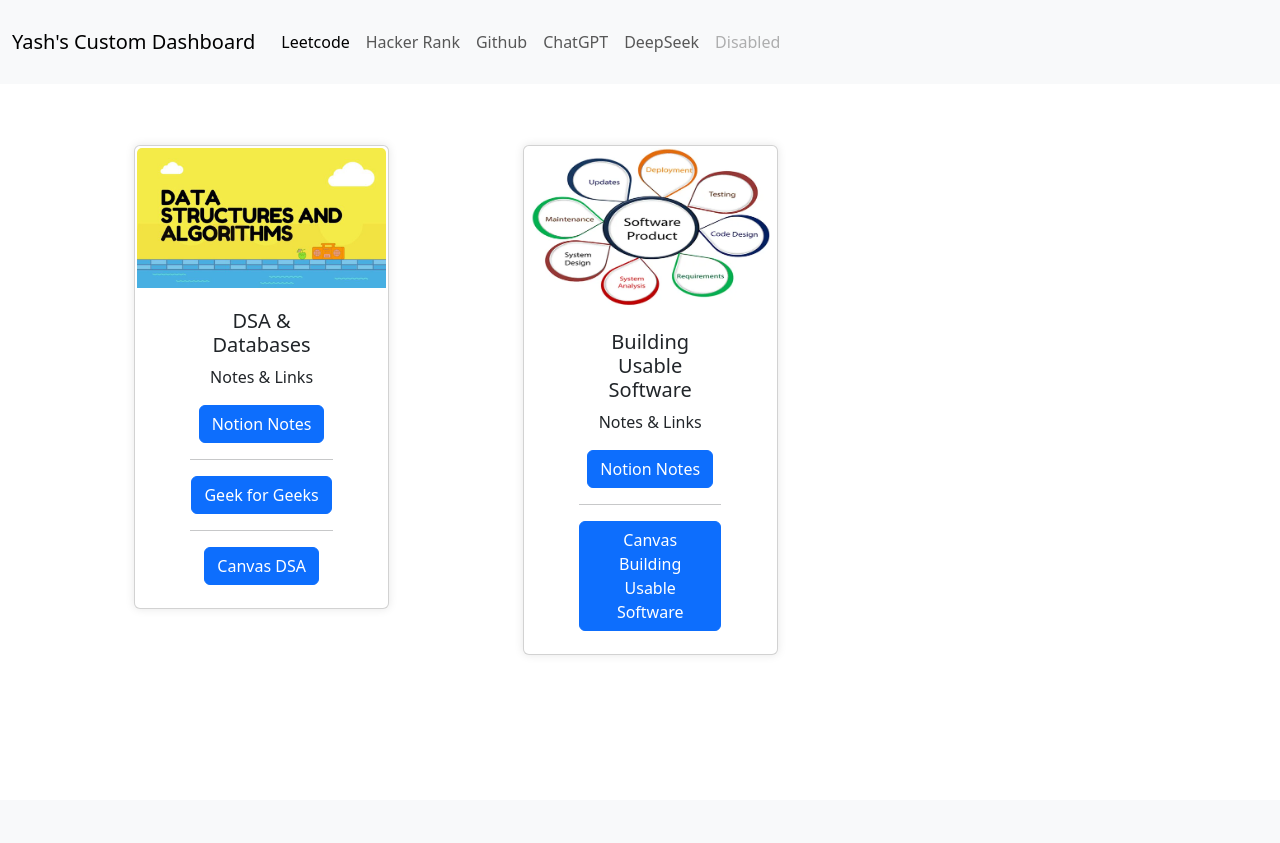
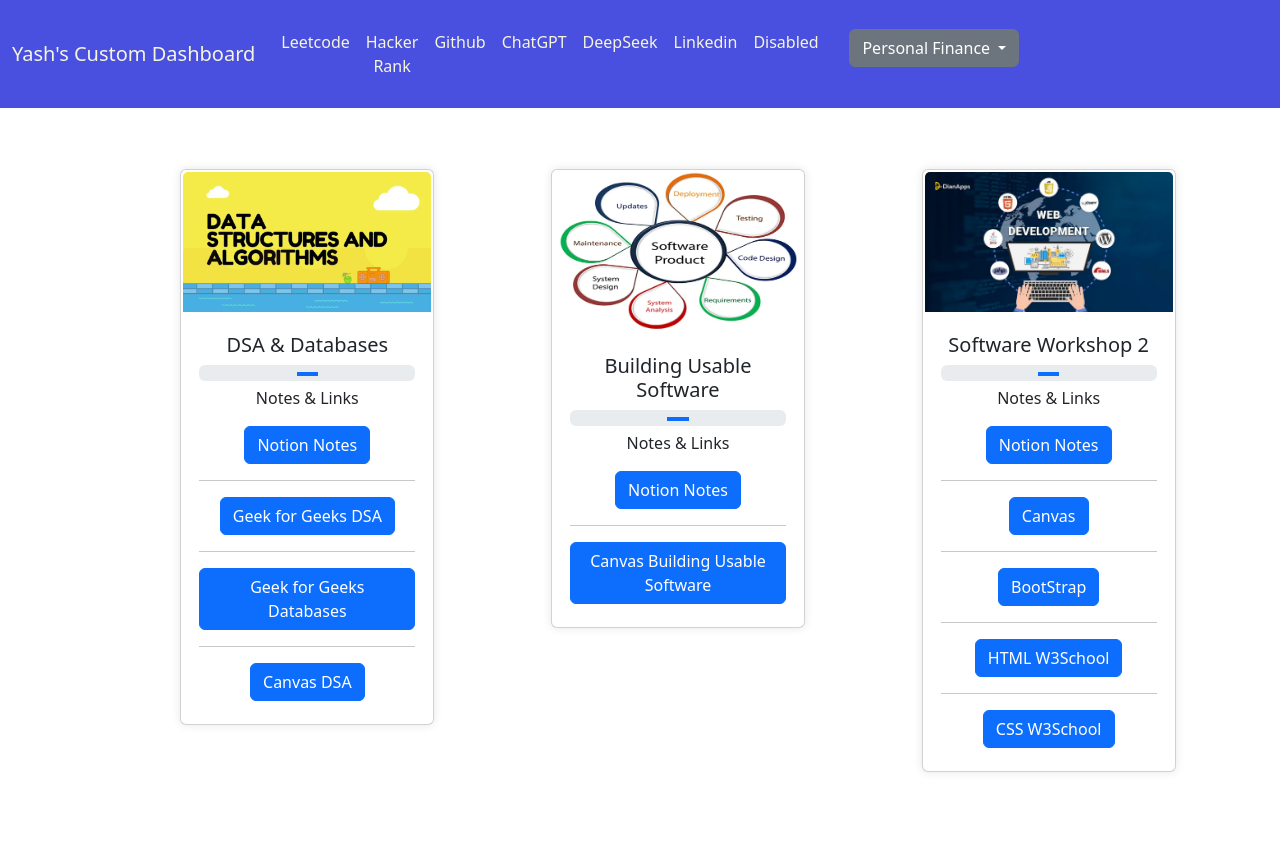
Before and after one commit to yash252525/FlaskwithTim, a Flask app: page / in a window 1280 px wide. Before the commit the page ends 655 px from the top, so only its background shows below. Run offline with Flask 3, Linux system fonts and the light colour scheme.

Commit message:
Acer Predator v3

```diff
--- a/templates/base.html
+++ b/templates/base.html
@@ -6,13 +6,50 @@
      <link href="https://cdn.jsdelivr.net/npm/bootstrap@5.3.3/dist/css/bootstrap.min.css" rel="stylesheet" integrity="sha384-QWTKZyjpPEjISv5WaRU9OFeRpok6YctnYmDr5pNlyT2bRjXh0JMhjY6hW+ALEwIH" crossorigin="anonymous">
 
     <style>
-            {% block style %} {% endblock %}
+            {% block style %}
+
+            {% endblock %}
+
+
+      .navbar {
+          background-color: rgb(73, 80, 223) !important;
+      }
+
+      .navbar .nav-link,
+      .navbar .navbar-brand {
+          color: beige !important;
+      }
+
+      .navbar .nav-link:hover,
+      .navbar .navbar-brand:hover {
+          color: #dcdcdc !important; /* Slightly lighter color for hover effect */
+      }
+
+      .dropdown-menu {
+          background-color: beige;
+
+      }
+
+      .dropdown-menu .dropdown-item {
+          color: black !important;
+
+      }
+
+      .dropdown-menu .dropdown-item:hover {
+          background-color: beige; /* Slightly darker blue for hover effect */
+
+      }
+
+
 
     </style>
 
 </head>
 <body>
-    <nav class="navbar navbar-expand-lg bg-body-tertiary">
+
+
+  <nav class="navbar navbar-expand-lg bg-body-tertiary">
+
       <div class="container-fluid">
         <a class="navbar-brand" href="#">Yash's Custom Dashboard</a>
         <button class="navbar-toggler" type="button" data-bs-toggle="collapse" data-bs-target="#navbarNav" aria-controls="navbarNav" aria-expanded="false" aria-label="Toggle navigation">
@@ -37,8 +74,26 @@
               <a class="nav-link" href="https://www.deepseek.com/">DeepSeek</a>
             </li>
             <li class="nav-item">
+              <a class="nav-link" href="https://www.linkedin.com/in/yash-zore-3092371a9/">Linkedin</a>
+            </li>
+            <li class="nav-item">
               <a class="nav-link disabled" aria-disabled="true">Disabled</a>
             </li>
+
+            <div class="dropdown">
+              <button class="btn btn-secondary dropdown-toggle" type="button" data-bs-toggle="dropdown" aria-expanded="false">
+                Personal Finance
+              </button>
+              <ul class="dropdown-menu">
+                <li><a class="dropdown-item" href="https://www.angelone.in/login/">Angel One</a></li>
+                <hr>
+                <li><a class="dropdown-item" href="https://kite.zerodha.com/#loggedout">Zerodha Kite</a></li>
+                <hr>
+                <li><a class="dropdown-item" href="https://wealthelite.in/client-login">WealthElite</a></li>
+              </ul>
+            </div>
+
+
           </ul>
         </div>
       </div>
--- a/templates/child.html
+++ b/templates/child.html
@@ -1,13 +1,13 @@
 {% extends "base.html" %}
 
 {% block title %}
-Homepage
+Dashboard
 {% endblock %}
 
 {% block style %}
     /* Remove box-shadow from the global div rule */
     div {
-        width: 70%;
+        width: 100%;
         padding: 2px;
         text-align: center;
         margin: 5px auto; /* Fixed spacing */
@@ -26,16 +26,22 @@ Homepage
 <div class="container">
     <div class="row">
         <!-- Card 1 -->
-        <div class="col-md-6">
+        <div class="col-md-3">
             <div class="card">
                 <img src="{{ url_for('static', filename='1_sMryEXZVPKFjGNcfSzE8Mw-768x432.jpeg') }}" class="card-img-top" alt="Placeholder image">
 
                 <div class="card-body">
                     <h5 class="card-title">DSA & Databases</h5>
+                    <div class="progress" role="progressbar" aria-label="Basic example" aria-valuenow="0" aria-valuemin="0" aria-valuemax="100">
+                        <div class="progress-bar" style="width: 10%"></div>
+                      </div>
+
                     <p class="card-text">Notes & Links</p>
                     <a href="https://www.notion.so/Data-Structure-Algorithms-161844635e97804b842ed7d2dbe1760c" class="btn btn-primary">Notion Notes</a>
                     <hr>
-                    <a href="https://www.geeksforgeeks.org/dsa-tutorial-learn-data-structures-and-algorithms/" class="btn btn-primary">Geek for Geeks</a>
+                    <a href="https://www.geeksforgeeks.org/dsa-tutorial-learn-data-structures-and-algorithms/" class="btn btn-primary">Geek for Geeks DSA</a>
+                     <hr>
+                     <a href="https://www.geeksforgeeks.org/what-is-database/" class="btn btn-primary">Geek for Geeks Databases</a>
                      <hr>
                     <a href="https://canvas.bham.ac.uk/courses/78940" class="btn btn-primary">Canvas DSA</a>
                 </div>
@@ -43,12 +49,16 @@ Homepage
         </div>
 
         <!-- Card 2 -->
-        <div class="col-md-6">
+        <div class="col-md-3">
             <div class="card">
                 <img src="{{ url_for('static', filename='0_Sqt3Soyk6U1LzxyU.jpeg') }}" class="card-img-top" alt="Placeholder image">
 
                 <div class="card-body">
                     <h5 class="card-title">Building Usable Software</h5>
+                    <div class="progress" role="progressbar" aria-label="Basic example" aria-valuenow="0" aria-valuemin="0" aria-valuemax="100">
+                        <div class="progress-bar" style="width: 10%"></div>
+                      </div>
+
                     <p class="card-text">Notes & Links</p>
                     <a href="https://www.notion.so/Building-usable-software-181844635e9780fcbd42c961c0215d6f" class="btn btn-primary">Notion Notes</a>
 
@@ -57,6 +67,36 @@ Homepage
                 </div>
             </div>
         </div>
+
+
+        <!-- Card 3-->
+        <div class="col-md-3">
+            <div class="card">
+                <img src="{{ url_for('static', filename='1_fHrAZJ1_L0Ff9dvVexL5_A.jpeg') }}" class="card-img-top" alt="Placeholder image">
+
+                <div class="card-body">
+                    <h5 class="card-title">Software Workshop 2</h5>
+                    <div class="progress" role="progressbar" aria-label="Basic example" aria-valuenow="0" aria-valuemin="0" aria-valuemax="100">
+                        <div class="progress-bar" style="width: 10%"></div>
+                      </div>
+
+                    <p class="card-text">Notes & Links</p>
+                    <a href="https://www.notion.so/Software-Workshop-2-181844635e97808a9022c1e73dcdccf8" class="btn btn-primary">Notion Notes</a>
+
+                    <hr>
+                    <a href="https://canvas.bham.ac.uk/courses/78939" class="btn btn-primary">Canvas</a>
+                    <hr>
+                    <a href="https://getbootstrap.com/docs/5.3/getting-started/introduction/" class="btn btn-primary">BootStrap</a>
+                    <hr>
+                    <a href="https://www.w3schools.com/html/" class="btn btn-primary">HTML W3School</a>
+                    <hr>
+                    <a href="https://www.w3schools.com/css/" class="btn btn-primary">CSS W3School</a>
+
+
+                </div>
+            </div>
+        </div>
+
     </div>
 </div>
 {% endblock %}
```
Also changed, not shown: static/1_fHrAZJ1_L0Ff9dvVexL5_A.jpeg (added).
